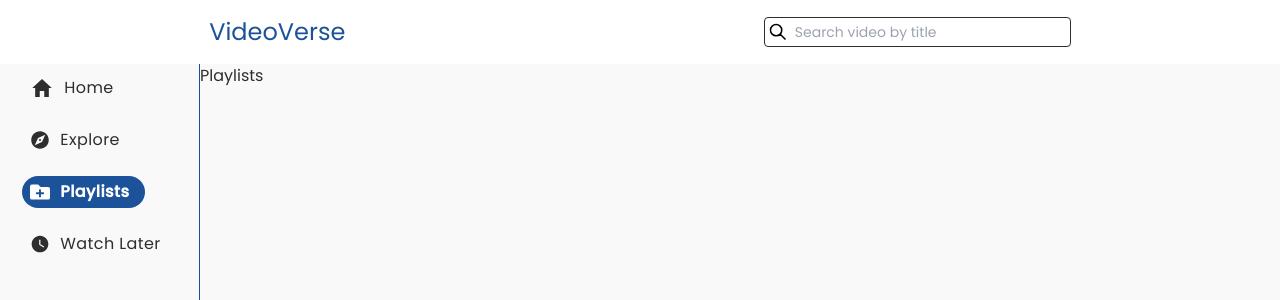
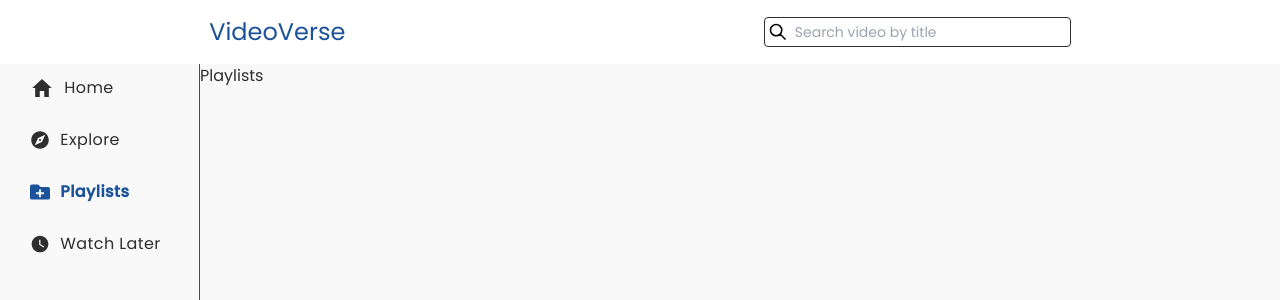
Before and after one commit to nishtha53/Videoverse, a React (Create React App) app: page /playlists in a window 1280 px wide. Shown: the top 300 px of the page. Built offline with nearby package versions, Linux system fonts and the light colour scheme; a web font is replaced by a local one.

Commit message:
fix: css issues

```diff
--- a/src/App.js
+++ b/src/App.js
@@ -24,7 +24,7 @@ function App() {
         <Route path="/video/:videoId" element={<SingleVideo />} />
       </Routes>
       <Toaster
-        position="top-center"
+        position="top-right"
         reverseOrder={false}
         containerStyle={{
           top: "4rem",
--- a/src/components/SideBar.jsx
+++ b/src/components/SideBar.jsx
@@ -7,9 +7,7 @@ import { border } from "@mui/system";
 export const SideBar = () => {
   const activeStyle = {
     fontWeight: "bold",
-    backgroundColor: "#1B5299",
-    color:"#fff",
-    borderRadius: "9999px",
+    color:"#1B5299",
   };
   return (
     <aside className="sticky flex flex-col justify-between h-[90vh] top-0 left-0 overflow-y-none overflow-x-hidden items-center border-r border-primaryDisabled">
--- a/src/pages/Home.jsx
+++ b/src/pages/Home.jsx
@@ -7,7 +7,7 @@ export const Home = () => {
   } = useVideos();
   return (
     <div>
-      <div className="grid grid-cols-[12.5rem_1fr]">
+      <div className="grid grid-cols-[14.5rem_1fr]">
         <SideBar />
         <div className="py-1 px-4">
           <h1 className="text-2xl py-2 text-center">Categories</h1>
```
